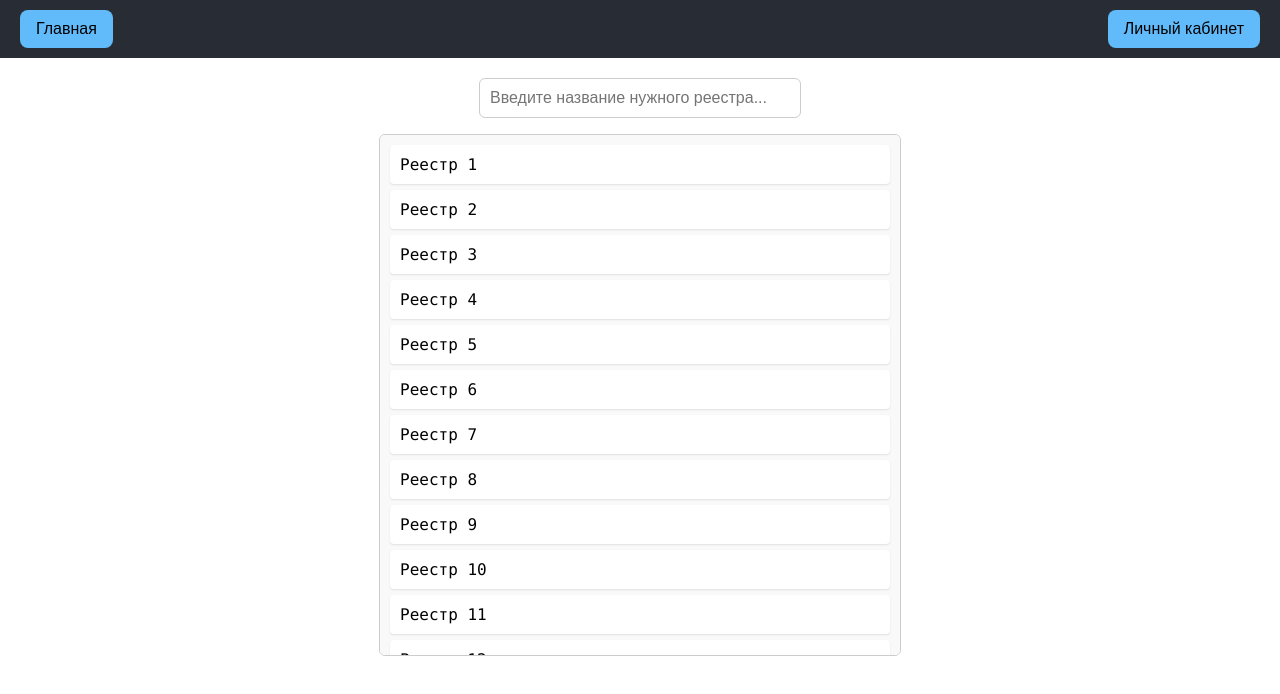
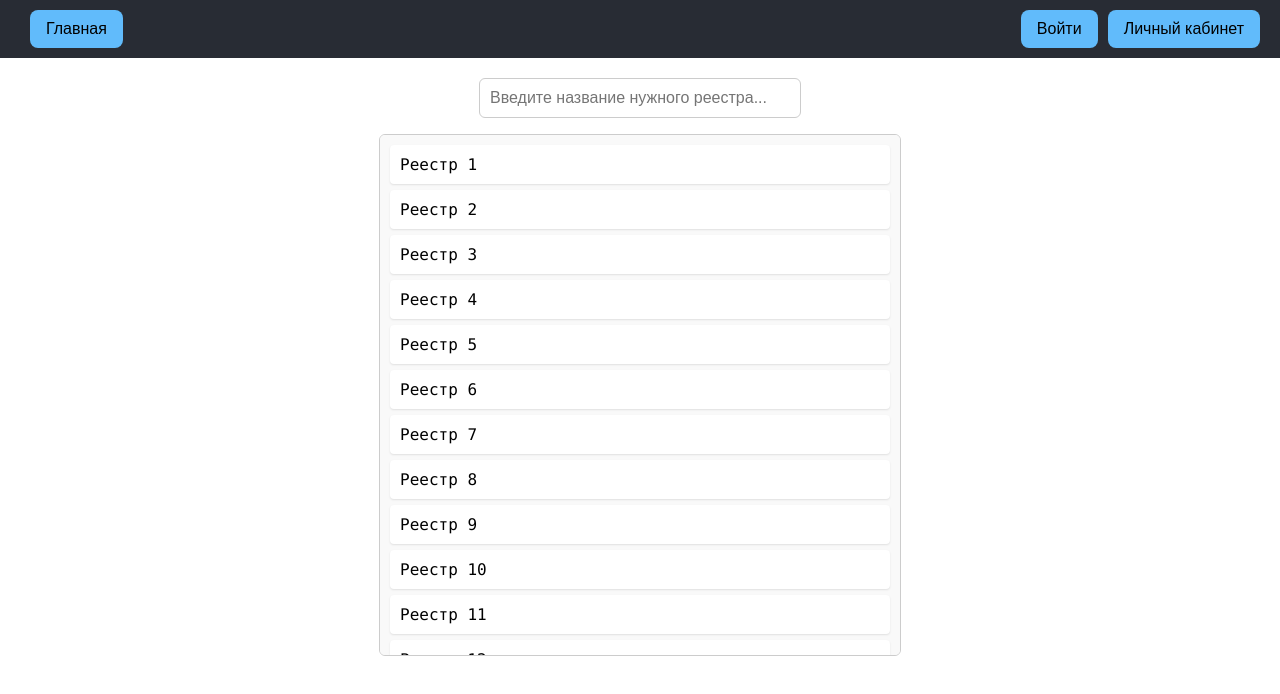
Before and after one commit to dellxdesq/RegistersProject, a React (Create React App) app in the folder RegistersProject/client-app/: page / in a window 1280 px wide. Shown: the top 694 px of the page. Built offline with nearby package versions, Linux system fonts and the light colour scheme.

Commit message:
Feat: добавлен редирект на авторизацию с главной страницы

```diff
--- a/RegistersProject/client-app/src/Components/Navbar/index.jsx
+++ b/RegistersProject/client-app/src/Components/Navbar/index.jsx
@@ -6,12 +6,19 @@ export default function Index() {
 
     return (
         <div style={styles.navbar}>
+            <div style={styles.leftGroup}>
                 <button style={styles.navButton} onClick={() => navigate("/")}>
                     Главная
+                </button>
+            </div>
+            <div style={styles.rightGroup}>
+                <button onClick={() => navigate("/auth")} style={styles.navButton}>
+                    Войти
                 </button>
                 <button onClick={() => navigate("/personal")} style={styles.navButton}>
                     Личный кабинет
                 </button>
             </div>
+        </div>
     );
 }
--- a/RegistersProject/client-app/src/Components/Navbar/styles.js
+++ b/RegistersProject/client-app/src/Components/Navbar/styles.js
@@ -14,6 +14,16 @@ const styles = {
         fontSize: "16px",
         borderRadius: "8px",
         cursor: "pointer",
+        marginLeft: "10px",
+    },
+    leftGroup: {
+        display: "flex",
+        alignItems: "center",
+    },
+    rightGroup: {
+        display: "flex",
+        alignItems: "center",
     },
 };
+
 export default styles;
```
Lines whose indentation alone changed are shown as unchanged.
